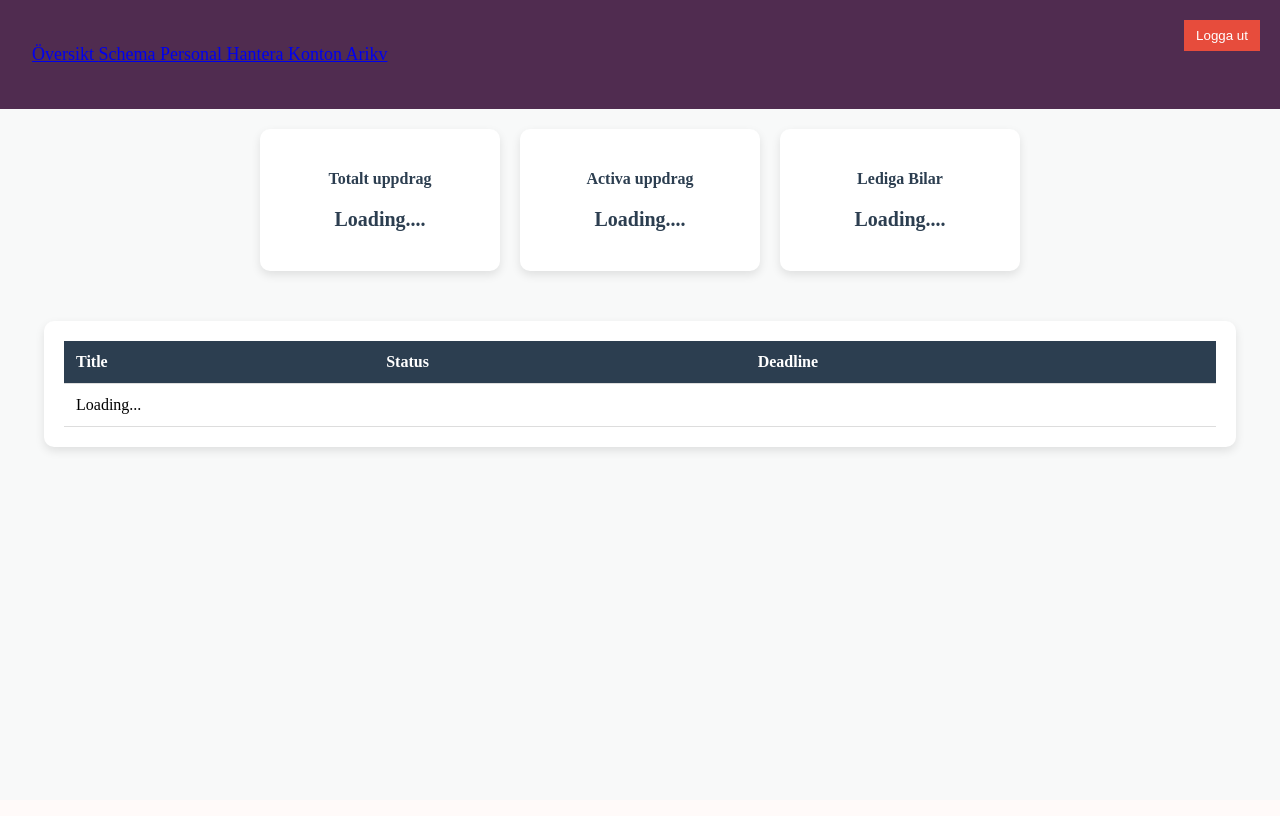
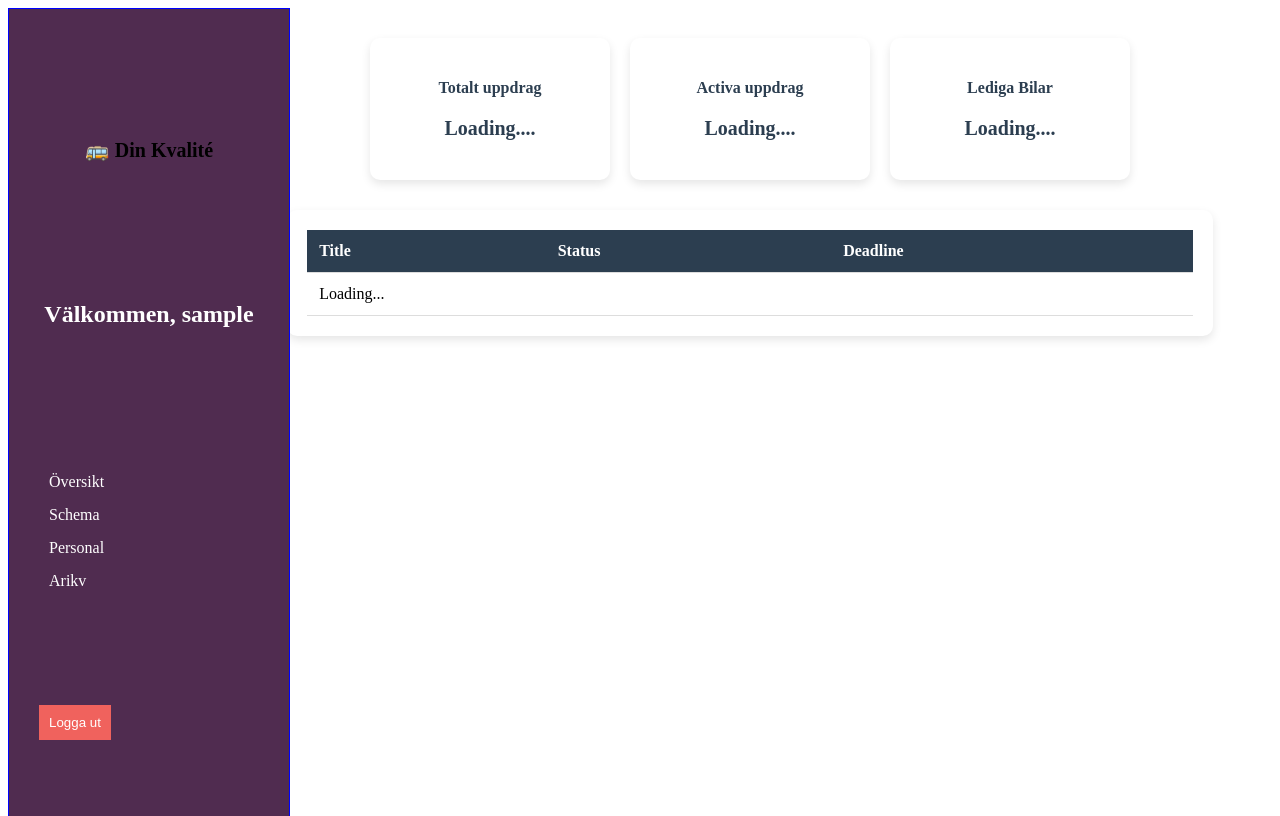
Before and after one commit to nasseramer09/Examensarbete, a Flask app: page /checkRole in a window 1280 px wide. Before the commit the page ends 454 px from the top, so only its background shows below. Run offline with Flask 3, Linux system fonts and the light colour scheme; the visitor is signed in with stand-in values (Sample User, id 1).

Commit message:
made sidebar

```diff
--- a/routes.py
+++ b/routes.py
@@ -26,6 +26,11 @@
 
     return render_template('login.html')
 
+@routes.route('/logout', methods=['GET' , 'POST'])
+def logout():
+    session.clear()
+    return redirect(url_for('routes.login'))
+
 @routes.route('/register', methods=['GET','POST'])
 def register():
 
@@ -36,29 +41,23 @@
         password=request.form['password']
         role=request.form['role']
         AuthenticationServices.createAcount(firstName,lastName,userName,password,role)
-        return redirect(url_for('/routes.login'))
+        return redirect(url_for('routes.login'))
 
-    return redirect(url_for('user_managment'))
+    return redirect(url_for('user_manager'))
 
 
 @routes.route('/user_manager')
-def user_managment():
+def manage_accounts():
 
     users = AuthenticationServices.user_managment()
 
     return render_template('user_manager.html')
-
-
-
-
-
 
 #check the role of the user and redirect to pages aloweed access based on role
 @routes.route('/checkRole' )
 def checkRole():
    print(session)
    if 'username' not in session:
-       print("no username in session redirecting to login page")
        return redirect(url_for('routes.login'))
 
-   return render_template('home.html', userName=session['username'], role=session['role'])
+   return render_template('home.html')
--- a/static/styles.css
+++ b/static/styles.css
@@ -1,69 +1,91 @@
-body{
-    background-color: #f8f9f9;
-    margin: 0;
-    padding: 0;
+
+.layout{
+    display: flex;
+    flex-direction: row;
+    min-height: 100vh;
+}
+.sidebar{
+ width: 220px;
+ background-color: #502c50 ;
+ padding: 30px;
+ display: flex;
+ flex-direction: column;
+ justify-content: space-evenly;
+ position: fixed;
+ height: 100vh;
+ border: 1px solid blue;
 }
 
-#header{
-    background-color: #502c50;
-    color: white;
-    padding: 20px;
-    display: flex;
-    justify-content: space-between;
-    align-items: center;
-    display: flex;
-    flex-wrap: wrap;
+.logo{
+    font-weight: bold;
+    margin-bottom: 20px;
+    font-size: 20px;
+    text-align: center;
 }
 
-#header h1{
-
-    margin: 0;
-    font-size: 24px;
-}
-
-.homeNav ul{
+.nav-links{
     list-style: none;
     padding: 0;
     display: flex;
-    gap: 20px;
+    flex-direction: column;
+    gap: 15px;
 }
 
-.homeNav li{
-    cursor: pointer;
-    padding: 8px 12px;
-    font-size: 18px;
-    display: inline-block;
+.nav-links a{
+    text-decoration: none;
+    padding: 10px;
+    color:white;
+    border-radius: 5px;
     transition: 0.3s;
 }
 
-.homeNav li:hover{
-    background-color: #34495e;
-    border-radius: 5px;
+.nav-links a:hover{
+   background-color: #cdd1d4;
 }
 
-.logOut{
-    background-color: #e74c3c;
+.logout{
+    background-color:#f0625d ;
     color: white;
     border: none;
-    padding: 8px 12px;
+    padding: 10px;
     cursor: pointer;
     transition: 0.3s;
-    position: absolute;
-    right: 20px;
-    top: 20px;
+    margin-top: auto;
 }
 
-.logOut:hover{
-    background-color: #c0392b;
+.logout:hover{
+    background-color: white;
+    color: black;
+
 }
 
 /*Dashboard styling */
-.container{
-padding: 20px;
+.main-content{
+    margin-left: 220px;
+    width: calc(100% - 220px);
+    flex:1;
+    padding: 30px;
+
+
+}
+.main-content-inner{
+    padding: 20px;
+    margin: 0 auto;
+    width: 100%;
+    max-width: 1200px;
+}
+
+.dashboard-container{
 display: flex;
-flex-wrap: wrap;
-align-items: flex-start;
-justify-content: center;
+flex-direction: column;
+gap: 30px;
+
+}
+
+h1{
+    color: white ;
+    margin-bottom: 30px;
+    text-align: center;
 }
 
 .row{
@@ -190,27 +212,3 @@
     text-decoration: underline;
 
 }
-
-
- @media screen and (max-width: 768px ) {
-
-    .row{
-        flex-direction: column;
-        align-items: center;
-    }
-    .homeNav ul{
-            flex-direction: column;
-            text-align: center;
-            gap: 10px;
-    }
-
-    #header{
-        flex-direction: column;
-        align-items: center;
-    }
-
-    .logOut{
-        width: 100%;
-    }
-
- }
--- a/templates/base.html
+++ b/templates/base.html
@@ -2,24 +2,38 @@
 <html lang="sv">
 <head>
     <meta charset="UTF-8">
-    <meta name="viewport" content="width=device-width", initial-scale="1.0">
+    <meta name="viewport" content="width=device-width, initial-scale=1.0">
     <link rel="stylesheet" href="{{ url_for('static', filename='styles.css') }}">
-    <title> TaskIT </title>
+    <title>TaskIT</title>
+</head>
 
-</head>
-<body>
-{% block head %}
+    <body>
+        {% if no_layout is defined and no_layout %}
+        {% block no_layout_content %}{% endblock %}
+        {% else %}
+        <div class="layout">
+                <!--Side bar -->
+                <nav class="sidebar">
 
-{% endblock %}
+                    <div class="logo"> 🚌 Din Kvalité </div>
+                    <h1>Välkommen, {{session['username']}} </h1>
+                    <ul class="nav-links">
+                        <li> <a href="#">Översikt</a> </li>
+                        <li> <a href="#">Schema</a> </li>
+                        <li> <a href="#">Personal</a> </li>
+                        <li> <a href="#">Arikv</a> </li>
+                    </ul>
+                    <form action="{{url_for('routes.logout')}}" method="post">
+                        <button type="submit" class="logout" >Logga ut</button>
+                    </form>
+                </nav>
 
-{% block main %}
+        <main class="main-content">
+            {% block content %}{% endblock %}
+        </main>
 
-{% endblock %}
+        </div>
+        {% endif %}
 
-
-{% block body %}
-
-{% endblock %}
-
-</body>
+    </body>
 </html>
--- a/templates/home.html
+++ b/templates/home.html
@@ -1,31 +1,18 @@
 {% extends "base.html" %}
 
-{% block head %}
-<div id="header">
-<nav class="homeNav">
-   <ul>
-  <li>
+{% block content %}
 
-  <a href="#"> Översikt </a>
-  <a href="#"> Schema </a>
-  <a href="#"> Personal </a>
-  <a href="url_for{{('manage_accounts')}} "> Hantera Konton </a>
-  <a href="#"> Arikv </a>
-</li>
-</ul>
-<button class="logOut" onclick="loggaout()"> Logga ut </button>
-</nav>
-</div>
 
-{% endblock %}
+<div class="dashboard-container">
 
-{% block body %}
-<div class="container">
   <div class="row">
-<div class="card">
-  <h4> Totalt uppdrag </h4>
-  <p id="totalUppdrag"> Loading.... </p>
-</div>
+
+  <div class="card">
+
+    <h4> Totalt uppdrag </h4>
+    <p id="totalUppdrag"> Loading.... </p>
+
+  </div>
 
 <div class="card">
   <h4> Activa uppdrag </h4>
```
Also changed, not shown: templates/login.html (+7 -12 lines), app.py (line endings or trailing spaces).
